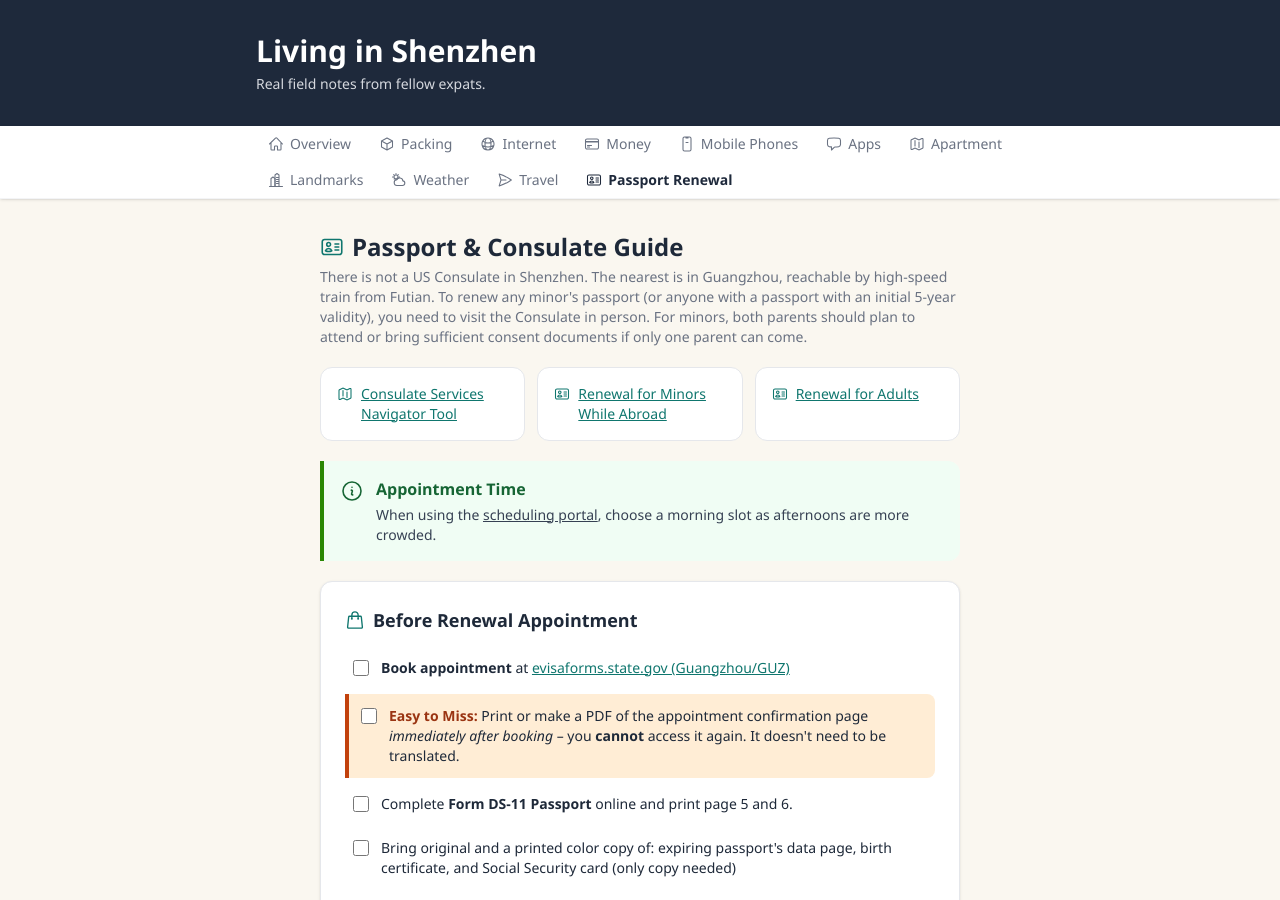
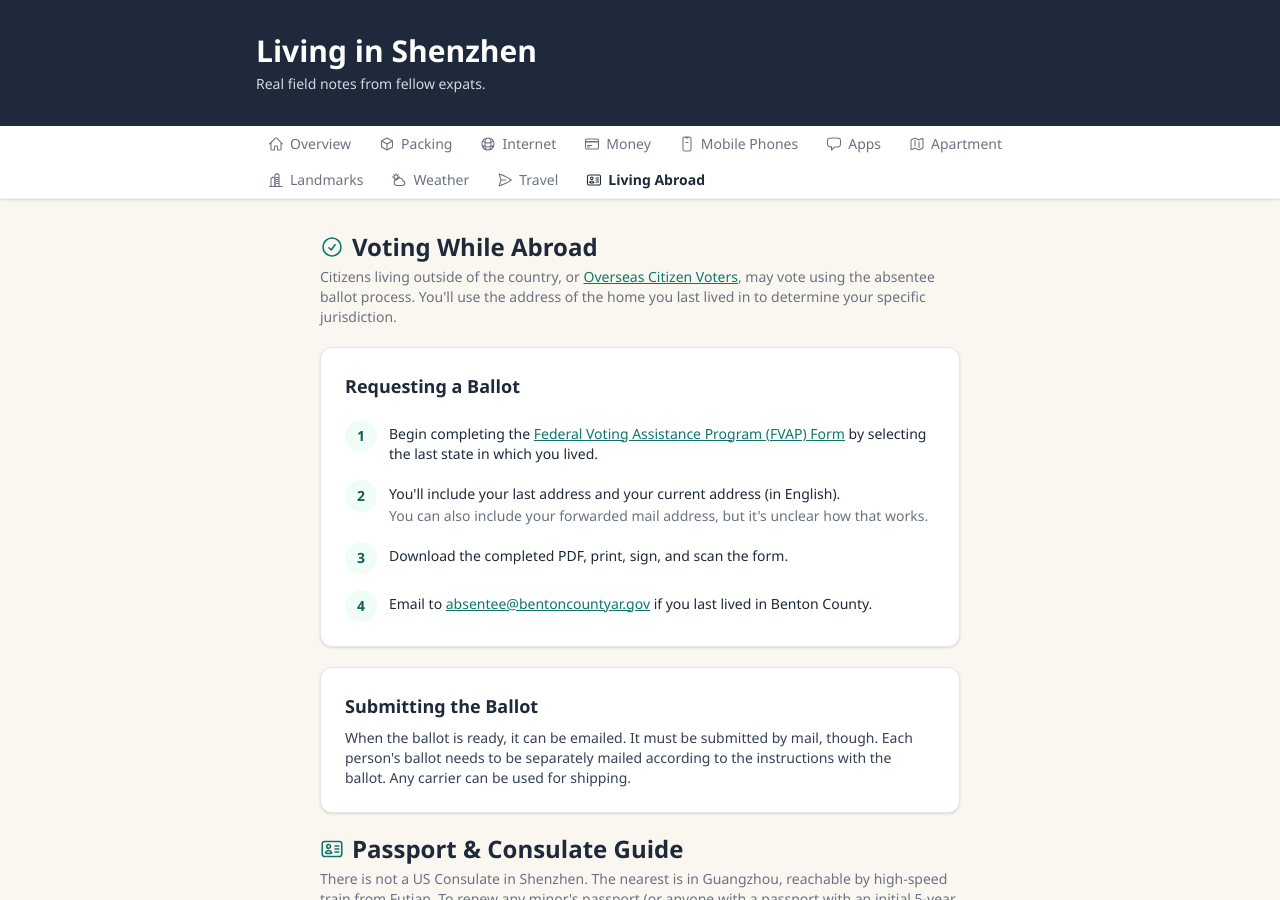
Before and after one commit to livinginshenzhen/guide, a Jekyll site: the page built from passport-renewal.html, in a window 1280 px wide and 900 px high. Built offline with Jekyll 4.4.1, drawn with Linux system fonts in a browser that asks for light colours; some web fonts are replaced; some of the changed text lies outside the part shown.

Commit message:
Add Voting While Abroad section, rename tab to Living Abroad (v4.22)
- New "Voting While Abroad" section (absentee ballot process,
  requesting and submitting a ballot) added above the existing
  Passport & Consulate Guide content on the same page
- Nav tab and Overview tile renamed "Passport Renewal" -> "Living
  Abroad" to reflect the broader scope; page title updated to match

```diff
--- a/_layouts/default.html
+++ b/_layouts/default.html
@@ -67,7 +67,7 @@
       <svg class="icon w-4 h-4" aria-hidden="true"><use href="#ic-plane"/></svg> Travel
     </a>
     <a href="{{ '/passport-renewal.html' | relative_url }}" class="tab-btn{% if page.tab == 'passport' %} active{% endif %} px-3 py-3 text-sm text-gray-500 whitespace-nowrap flex items-center gap-1.5">
-      <svg class="icon w-4 h-4" aria-hidden="true"><use href="#ic-passport"/></svg> Passport Renewal
+      <svg class="icon w-4 h-4" aria-hidden="true"><use href="#ic-passport"/></svg> Living Abroad
     </a>
   </div>
 </nav>
@@ -81,7 +81,7 @@
 <!-- FOOTER -->
 <footer class="bg-brand text-white mt-12 py-6" style="background-color:#1e293b;">
   <div class="max-w-4xl mx-auto px-4 text-center">
-    <p class="text-blue-300 text-xs">Version 4.211. This content was last updated in August 2026. It is a personal project of the expat community and is not endorsed guidance from any other entity. As always, things change frequently. Verify critical details with official sources before acting on them.</p>
+    <p class="text-blue-300 text-xs">Version 4.22. This content was last updated in August 2026. It is a personal project of the expat community and is not endorsed guidance from any other entity. As always, things change frequently. Verify critical details with official sources before acting on them.</p>
   </div>
 </footer>
 
--- a/index.html
+++ b/index.html
@@ -61,7 +61,7 @@ title: "Living in Shenzhen"
       </a>
       <a href="{{ '/passport-renewal.html' | relative_url }}" class="text-left rounded-xl p-5 border-2 bg-white hover:bg-gray-50 transition" style="border-color:#c2410c;">
         <svg class="icon w-7 h-7 mb-2" style="color:#c2410c;" aria-hidden="true"><use href="#ic-passport"/></svg>
-        <p class="font-bold text-gray-800">Passport Renewal</p>
-        <p class="text-sm text-gray-600 mt-1">How you can renew while abroad.</p>
+        <p class="font-bold text-gray-800">Living Abroad</p>
+        <p class="text-sm text-gray-600 mt-1">Voting and passport renewal while abroad.</p>
       </a>
     </div>
--- a/passport-renewal.html
+++ b/passport-renewal.html
@@ -1,8 +1,44 @@
 ---
 layout: default
 tab: passport
-title: "Passport Renewal – Living in Shenzhen"
+title: "Living Abroad – Living in Shenzhen"
 ---
+    <div>
+      <h2 class="text-2xl font-bold mb-1 flex items-center gap-2">
+        <svg class="icon w-6 h-6 text-brand" aria-hidden="true"><use href="#ic-check"/></svg>
+        Voting While Abroad
+      </h2>
+      <p class="text-gray-500 text-sm">Citizens living outside of the country, or <a href="https://www.fvap.gov/uploads/FVAP/Outreach-Materials/FVAP_VotingResidence_Overseas.pdf" target="_blank" rel="noopener" class="text-brand underline">Overseas Citizen Voters</a>, may vote using the absentee ballot process. You'll use the address of the home you last lived in to determine your specific jurisdiction.</p>
+    </div>
+
+    <div class="bg-white rounded-xl shadow-sm border border-gray-200 p-6">
+      <h3 class="font-bold text-lg mb-5">Requesting a Ballot</h3>
+      <div class="space-y-4">
+        <div class="flex gap-3">
+          <div class="flex-shrink-0 w-8 h-8 rounded-full bg-brand-lt text-brand-dk flex items-center justify-center font-bold text-sm">1</div>
+          <div class="text-sm pt-1"><p class="font-medium">Begin completing the <a href="https://www.fvap.gov" target="_blank" rel="noopener" class="text-brand underline">Federal Voting Assistance Program (FVAP) Form</a> by selecting the last state in which you lived.</p></div>
+        </div>
+        <div class="flex gap-3">
+          <div class="flex-shrink-0 w-8 h-8 rounded-full bg-brand-lt text-brand-dk flex items-center justify-center font-bold text-sm">2</div>
+          <div class="text-sm pt-1"><p class="font-medium">You'll include your last address and your current address (in English).</p>
+          <p class="text-gray-500 mt-0.5">You can also include your forwarded mail address, but it's unclear how that works.</p></div>
+        </div>
+        <div class="flex gap-3">
+          <div class="flex-shrink-0 w-8 h-8 rounded-full bg-brand-lt text-brand-dk flex items-center justify-center font-bold text-sm">3</div>
+          <div class="text-sm pt-1"><p class="font-medium">Download the completed PDF, print, sign, and scan the form.</p></div>
+        </div>
+        <div class="flex gap-3">
+          <div class="flex-shrink-0 w-8 h-8 rounded-full bg-brand-lt text-brand-dk flex items-center justify-center font-bold text-sm">4</div>
+          <div class="text-sm pt-1"><p class="font-medium">Email to <a href="mailto:absentee@bentoncountyar.gov" class="text-brand underline">absentee@bentoncountyar.gov</a> if you last lived in Benton County.</p></div>
+        </div>
+      </div>
+    </div>
+
+    <div class="bg-white rounded-xl shadow-sm border border-gray-200 p-6">
+      <h3 class="font-bold text-lg mb-2">Submitting the Ballot</h3>
+      <p class="text-sm text-gray-700">When the ballot is ready, it can be emailed. It must be submitted by mail, though. Each person's ballot needs to be separately mailed according to the instructions with the ballot. Any carrier can be used for shipping.</p>
+    </div>
+
     <div>
       <h2 class="text-2xl font-bold mb-1 flex items-center gap-2">
         <svg class="icon w-6 h-6 text-brand" aria-hidden="true"><use href="#ic-passport"/></svg>
```
